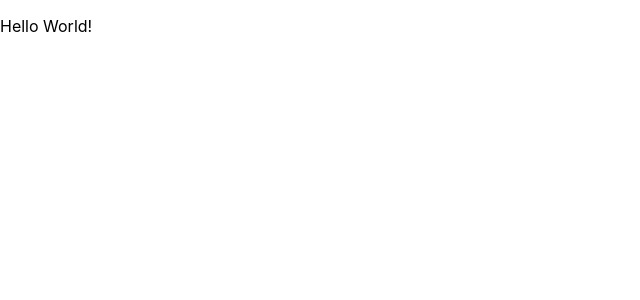
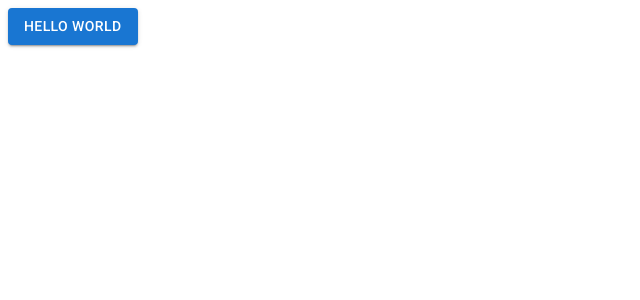
Before and after one commit to darya-startsava/star-wars-app, a React (Create React App) app: page / in a window 1280 px wide. Shown: the top 300 px of the page, without its empty margins (0-640 px from the left). Built offline with nearby package versions, Linux system fonts and the light colour scheme.

Commit message:
feat: add material ui to the project

```diff
--- a/package.json
+++ b/package.json
@@ -3,6 +3,9 @@
   "version": "0.1.0",
   "private": true,
   "dependencies": {
+    "@emotion/react": "^11.11.3",
+    "@emotion/styled": "^11.11.0",
+    "@mui/material": "^5.15.4",
     "@testing-library/jest-dom": "^5.17.0",
     "@testing-library/react": "^13.4.0",
     "@testing-library/user-event": "^13.5.0",
--- a/public/index.html
+++ b/public/index.html
@@ -9,6 +9,14 @@
       name="description"
       content="Web site created using create-react-app"
     />
+    <link
+  rel="stylesheet"
+  href="https://fonts.googleapis.com/css2?family=Roboto:wght@300;400;500;600;700&display=swap"
+/>
+<link
+  rel="stylesheet"
+  href="https://fonts.googleapis.com/icon?family=Material+Icons"
+/>
     <title>Star Wars App</title>
   </head>
   <body>
--- a/src/App.jsx
+++ b/src/App.jsx
@@ -1,11 +1,10 @@
 import './App.scss';
+import Button from '@mui/material/Button';
 
 function App() {
   return (
     <div className="App">
-      <header className="App-header">
-        <p>Hello World!</p>
-      </header>
+      <Button variant="contained">Hello world</Button>
     </div>
   );
 }
--- a/src/index.scss
+++ b/src/index.scss
@@ -1,15 +1 @@
 @import-normalize;
-
-body {
-  margin: 0;
-  font-family: -apple-system, BlinkMacSystemFont, 'Segoe UI', 'Roboto', 'Oxygen',
-    'Ubuntu', 'Cantarell', 'Fira Sans', 'Droid Sans', 'Helvetica Neue',
-    sans-serif;
-  -webkit-font-smoothing: antialiased;
-  -moz-osx-font-smoothing: grayscale;
-}
-
-code {
-  font-family: source-code-pro, Menlo, Monaco, Consolas, 'Courier New',
-    monospace;
-}
```
Also changed, not shown: 1 other file (tests, documents, lock files or other folders).
